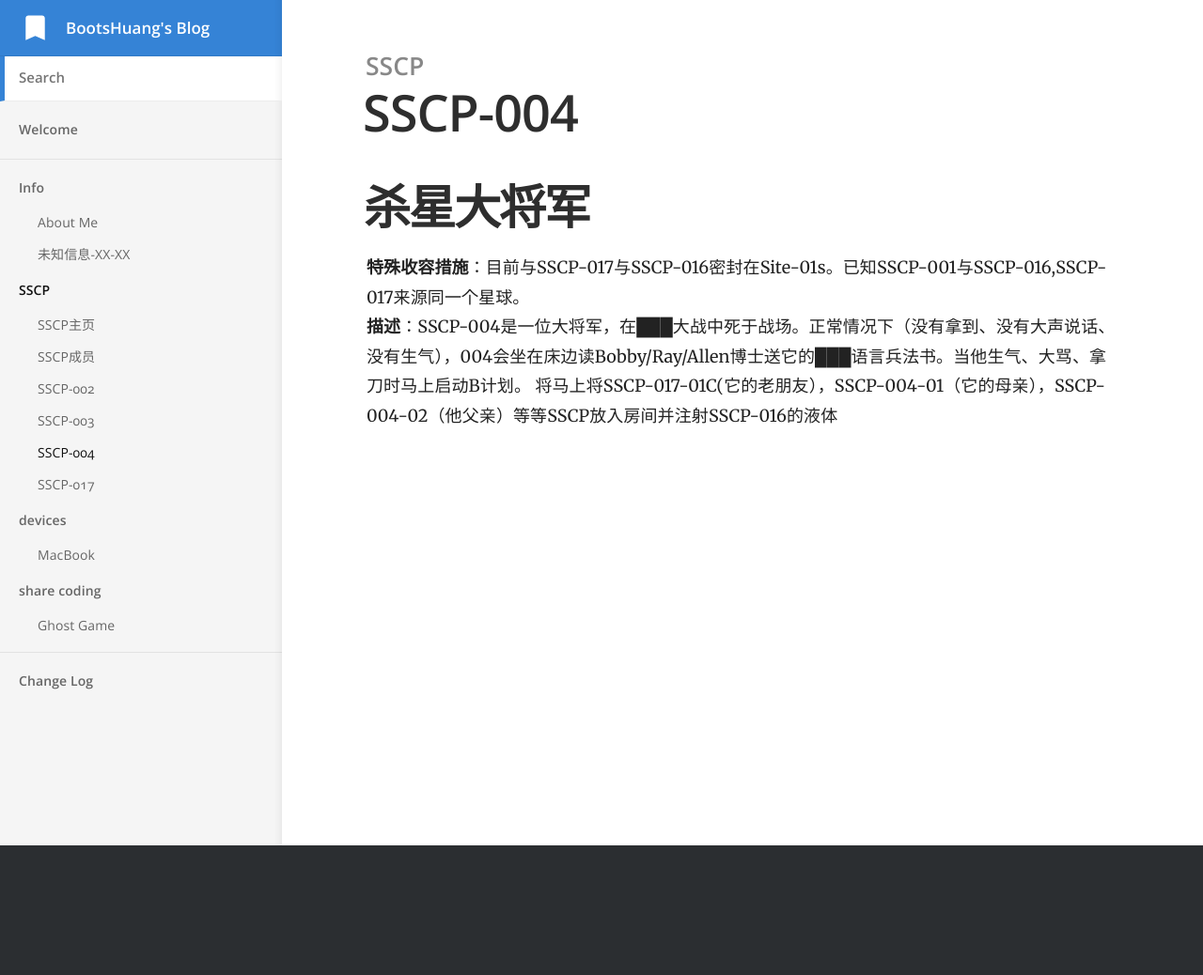
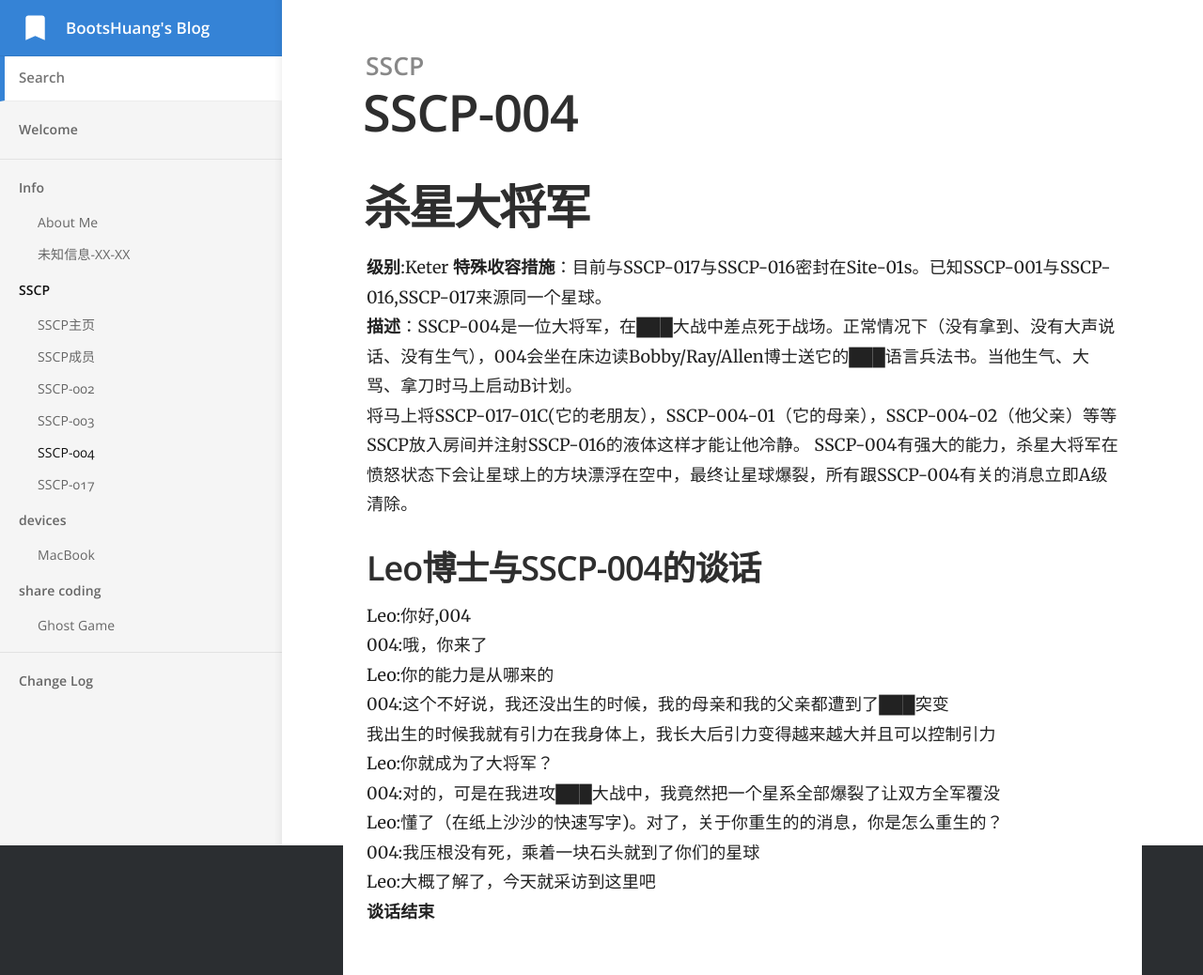
Before and after one commit to BootsHuang/BootsHuang.github.io, a Jekyll site: the page built from _docs/contact-syncing/SSCP-004.md, in a window 1280 px wide. Shown: the whole page at 94% size. Built offline with Jekyll 4.4.1, drawn with Linux system fonts in a browser that asks for light colours; before the commit the page ends 900 px from its top, so only the background shows below that.

Commit message:
Update SSCP-004.md

```diff
--- a/_docs/contact-syncing/SSCP-004.md
+++ b/_docs/contact-syncing/SSCP-004.md
@@ -4,6 +4,20 @@ category: SSCP
 order: 8
 ---
 # 杀星大将军
+**级别**:Keter
 **特殊收容措施**：目前与SSCP-017与SSCP-016密封在Site-01s。已知SSCP-001与SSCP-016,SSCP-017来源同一个星球。
-**描述**：SSCP-004是一位大将军，在███大战中死于战场。正常情况下（没有拿到、没有大声说话、没有生气），004会坐在床边读Bobby/Ray/Allen博士送它的███语言兵法书。当他生气、大骂、拿刀时马上启动B计划。
-将马上将SSCP-017-01C(它的老朋友），SSCP-004-01（它的母亲），SSCP-004-02（他父亲）等等SSCP放入房间并注射SSCP-016的液体
+**描述**：SSCP-004是一位大将军，在███大战中差点死于战场。正常情况下（没有拿到、没有大声说话、没有生气），004会坐在床边读Bobby/Ray/Allen博士送它的███语言兵法书。当他生气、大骂、拿刀时马上启动B计划。
+将马上将SSCP-017-01C(它的老朋友），SSCP-004-01（它的母亲），SSCP-004-02（他父亲）等等SSCP放入房间并注射SSCP-016的液体这样才能让他冷静。
+SSCP-004有强大的能力，杀星大将军在愤怒状态下会让星球上的方块漂浮在空中，最终让星球爆裂，所有跟SSCP-004有关的消息立即A级清除。
+## Leo博士与SSCP-004的谈话
+Leo:你好,004
+004:哦，你来了
+Leo:你的能力是从哪来的
+004:这个不好说，我还没出生的时候，我的母亲和我的父亲都遭到了███突变
+我出生的时候我就有引力在我身体上，我长大后引力变得越来越大并且可以控制引力
+Leo:你就成为了大将军？
+004:对的，可是在我进攻███大战中，我竟然把一个星系全部爆裂了让双方全军覆没
+Leo:懂了（在纸上沙沙的快速写字)。对了，关于你重生的的消息，你是怎么重生的？
+004:我压根没有死，乘着一块石头就到了你们的星球
+Leo:大概了解了，今天就采访到这里吧
+**谈话结束**
```
